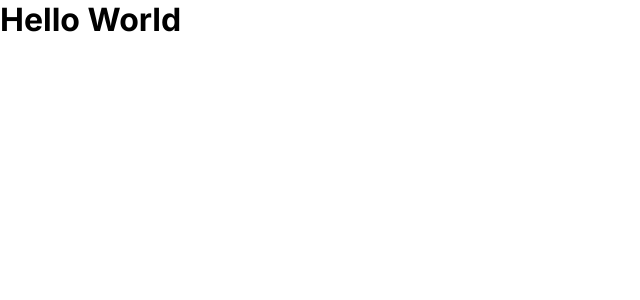
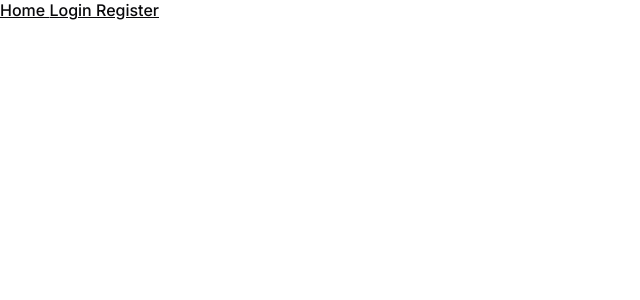
Before and after one commit to yashmalviya17/TaskHubb, a React (Vite) app: page / in a window 1280 px wide. Shown: the top 300 px of the page, without its empty margins (0-640 px from the left). Built offline with nearby package versions, Linux system fonts and the light colour scheme.

Commit message:
TH-12: create routes for login and register page

```diff
--- a/package.json
+++ b/package.json
@@ -12,7 +12,6 @@
   },
   "dependencies": {
     "@reduxjs/toolkit": "^1.9.7",
-    "@types/react-router-dom": "^5.3.3",
     "axios": "^1.5.1",
     "react": "^18.2.0",
     "react-dom": "^18.2.0",
@@ -25,6 +24,7 @@
     "@testing-library/react": "^14.0.0",
     "@types/react": "^18.2.15",
     "@types/react-dom": "^18.2.7",
+    "@types/react-router-dom": "^5.3.3",
     "@typescript-eslint/eslint-plugin": "^6.0.0",
     "@typescript-eslint/parser": "^6.0.0",
     "@vitejs/plugin-react-swc": "^3.3.2",
--- a/src/App.tsx
+++ b/src/App.tsx
@@ -1,4 +1,10 @@
+import Routes from "./router";
+
 const App = () => {
-    return <h1>Hello World</h1>;
+    return (
+        <main className="light">
+         <Routes />
+        </main>
+    );
 };
 export default App;
--- /dev/null
+++ b/src/pages/Home.tsx
@@ -0,0 +1,12 @@
+import { NavLink } from "react-router-dom";
+
+const Home = () => {
+    return (
+        <>
+            <NavLink to="/"> Home </NavLink>
+            <NavLink to="/login"> Login </NavLink>
+            <NavLink to="/register"> Register </NavLink>
+        </>
+    );
+};
+export default Home;
--- /dev/null
+++ b/src/pages/Login.tsx
@@ -0,0 +1,6 @@
+const Login = () => {
+  return (
+    <div>Login</div>
+  )
+}
+export default Login
--- /dev/null
+++ b/src/pages/Register.tsx
@@ -0,0 +1,6 @@
+const Register = () => {
+  return (
+    <div>Register</div>
+  )
+}
+export default Register
--- a/src/router/index.tsx
+++ b/src/router/index.tsx
@@ -0,0 +1,18 @@
+import { BrowserRouter as Router, Route, Routes as Switch } from "react-router-dom";
+import Login from "../pages/Login";
+import SignUpFrom from "../pages/Register";
+import Home from "../pages/Home";
+
+const Routes = () => {
+    return (
+        <Router>
+            <Switch>
+                <Route path="/" Component={Home} />
+                <Route path="/login" Component={Login} />
+                <Route path="/register" Component={SignUpFrom} />
+            </Switch>
+        </Router>
+    );
+};
+
+export default Routes;
```
Also changed, not shown: src/pages/index.tsx (deleted), 1 other file (tests, documents, lock files or other folders).
